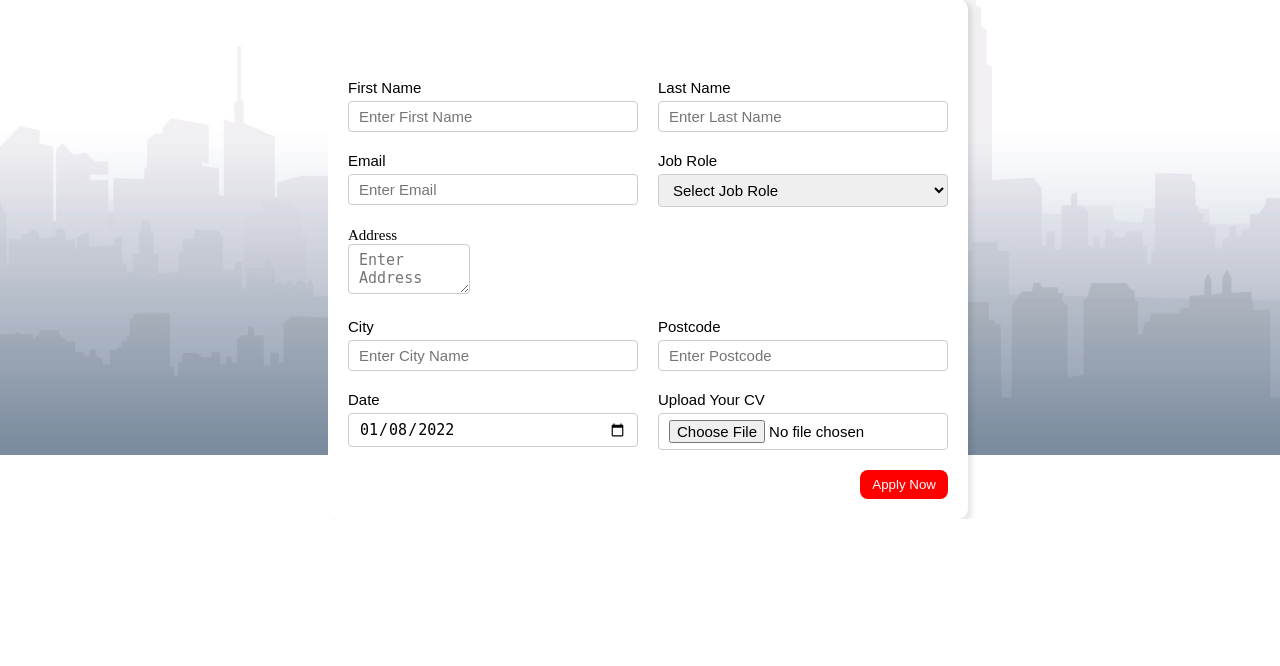
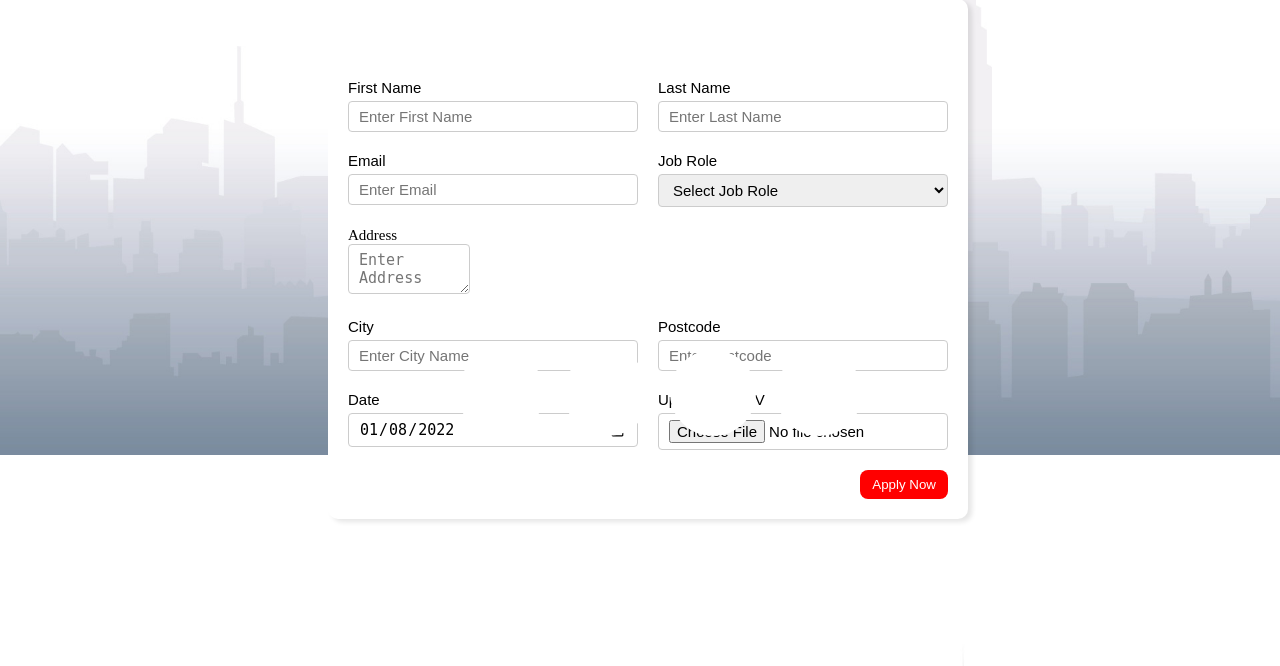
Before and after one commit to mudriy-glist/career_map, a Django app: template careers/backend/templates/backend/application_form.html in a window 1280 px wide. Shown: the part 345-1011 px from the top of the page. Before the commit the page ends 864 px from the top, so only its background shows below. Run offline with Django 3.2, Linux system fonts and the light colour scheme; the template is opened without the code that fills it, so the values that code supplies are empty.

Commit message:
links added to application form/ icons didn't appear

```diff
--- a/careers/backend/static/backend/application_form_styles.css
+++ b/careers/backend/static/backend/application_form_styles.css
@@ -112,3 +112,83 @@ label Address {
     font-family: inherit;
     font-size: inherit;
 }
+
+ul.nav223 {
+    display: flex;
+    position: absolute;
+    bottom: -5%;
+    left: 50%;
+    transform: translate(-50%, -50%);
+    }
+
+    ul.nav223 li {
+    list-style: none;
+    }
+
+    ul.nav223 li a {
+    width: 80px;
+    height: 80px;
+    background-color: #fff;
+    text-align: center;
+    line-height: 80px;
+    font-size: 35px;
+    margin: 0 10px;
+    display: block;
+    border-radius: 50%;
+    position: relative;
+    overflow: hidden;
+    border: 3px solid #fff;
+    z-index: 1;
+    }
+
+    ul.nav223 li a .icon {
+    position: relative;
+    color: #262626;
+    transition: .5s;
+    z-index: 3;
+    }
+
+    ul.nav223 li a:hover .icon {
+    color: #fff;
+    transform: rotateY(360deg);
+    }
+
+    ul.nav223 li a:before {
+    content: "";
+    position: absolute;
+    top: 100%;
+    left: 0;
+    width: 100%;
+    height: 100%;
+    background: #f00;
+    transition: .5s;
+    z-index: 2;
+    }
+
+    ul.nav223 li a:hover:before {
+    top: 0;
+    }
+
+    ul.nav223 li:nth-child(1) a:before{
+    background: #3b5999;
+    }
+
+    ul.nav223 li:nth-child(2) a:before{
+    background: #55acee;
+    }
+
+    ul.nav223 li:nth-child(3) a:before {
+    background: #0077b5;
+    }
+
+    ul.nav223 li:nth-child(4) a:before {
+    background: #dd4b39;
+    }
+    .col {
+    padding: 55pt;
+    }
+
+    .raw {
+    position: absolute;
+    bottom: 5%;
+    }
--- a/careers/backend/templates/backend/application_form.html
+++ b/careers/backend/templates/backend/application_form.html
@@ -110,4 +110,36 @@ body {
     </div>
  </div>
 
+
+ <div class="row" width="100%">
+    <div class="col">
+    <ul class="nav223">
+        <li class="nav223">
+            <a href="https://www.facebook.com/mtithefutureinmotion/" target="_blank">
+                <i class="fa fa-facebook-f icon">
+                </i>
+            </a>
+        </li>
+        <li class="nav223">
+            <a href="http://www.davall.co.uk/" target="_blank">
+                <i class="fa fa-globe" aria-hidden="true">
+                </i>
+            </a>
+        </li>
+        <li class="nav223">
+            <a href="https://www.linkedin.com/company/davall-gears-ltd/" target="_blank">
+                <i class="fa fa-linkedin icon">
+                </i>
+            </a>
+        </li>
+        <li class="nav223">
+            <a href="https://www.instagram.com/mtimotion/" target="_blank">
+                <i class="fa fa-instagram" aria-hidden="true"></i>
+            </a>
+        </li>
+      </ul>
+    </div>
+</div>
+
+
 {% endblock %}
```
